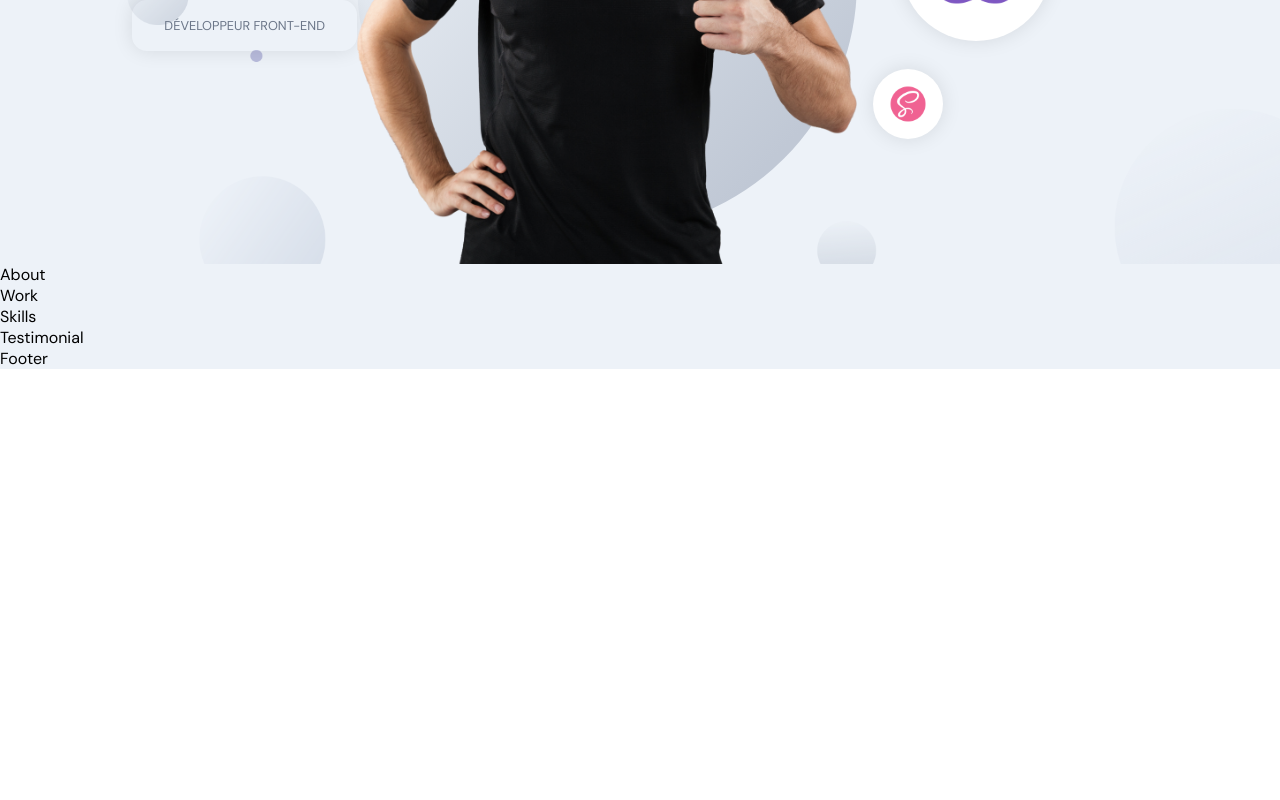
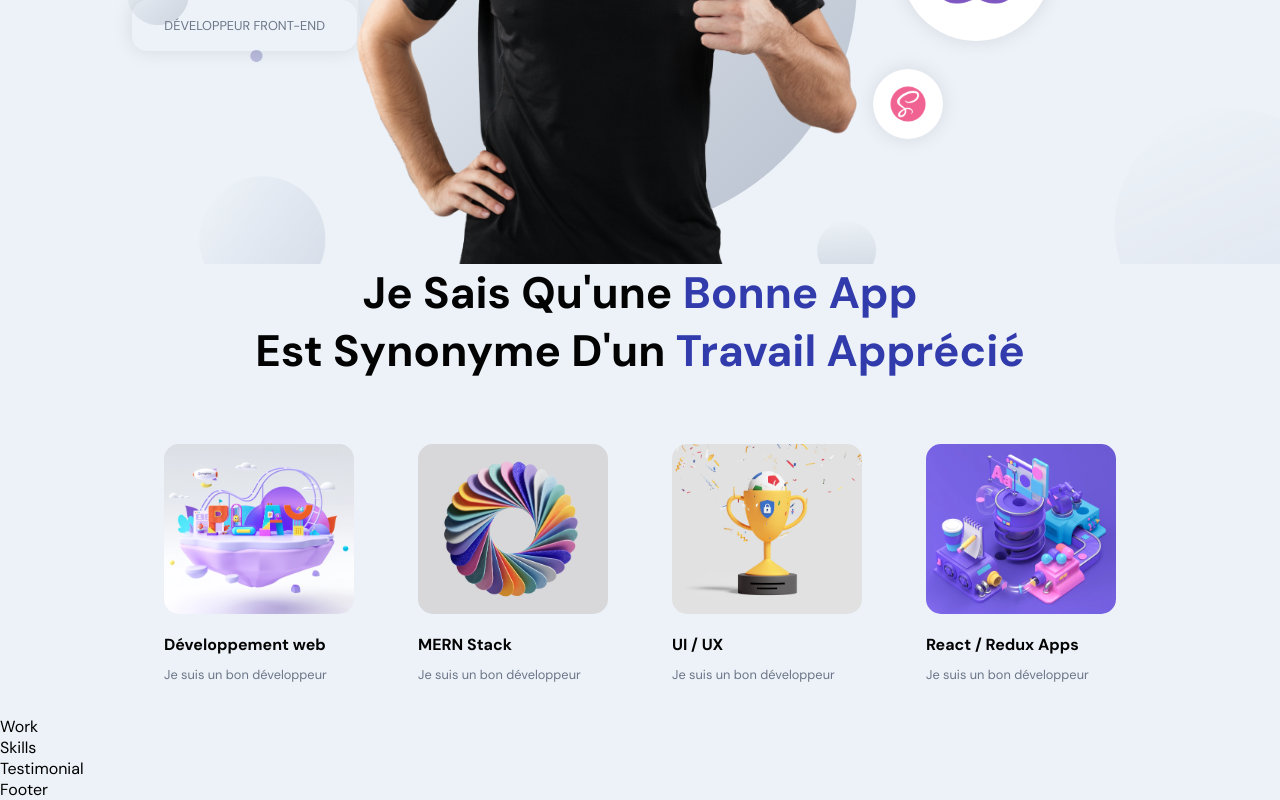
Before and after one commit to JohanSannier/portfolio, a React (Create React App) app: page / in a window 1280 px wide. Shown: the part 459-1259 px from the top of the page. Before the commit the page ends 828 px from the top, so only its background shows below. Built offline with nearby package versions, Linux system fonts and the light colour scheme.

Commit message:
tmp abouts

```diff
--- /dev/null
+++ b/src/constants/abouts.js
@@ -0,0 +1,24 @@
+import { images } from "./index";
+
+export const abouts = [
+  {
+    title: "Développement web",
+    description: "Je suis un bon développeur",
+    imgUrl: images.about01,
+  },
+  {
+    title: "MERN Stack",
+    description: "Je suis un bon développeur",
+    imgUrl: images.about02,
+  },
+  {
+    title: "UI / UX",
+    description: "Je suis un bon développeur",
+    imgUrl: images.about03,
+  },
+  {
+    title: "React / Redux Apps",
+    description: "Je suis un bon développeur",
+    imgUrl: images.about04,
+  },
+];
--- a/src/container/About/About.jsx
+++ b/src/container/About/About.jsx
@@ -1,8 +1,37 @@
-import React from "react";
+import React, { useState, useEffect } from "react";
+import { motion } from "framer-motion";
+import { abouts } from "../../constants/abouts.js";
+
 import "./About.scss";
 
 const About = () => {
-  return <div>About</div>;
+  return (
+    <>
+      <h2 className="head-text">
+        Je sais qu'une <span>Bonne App</span>
+        <br /> est synonyme d'un <span>Travail Apprécié</span>
+      </h2>
+      <div className="app__profiles">
+        {abouts.map((about, index) => (
+          <motion.div
+            key={`${about.title}${index}`}
+            whileInView={{ opacity: 1 }}
+            whileHover={{ scale: 1.1 }}
+            transition={{ duration: 0.5, type: "tween" }}
+            className="app__profile-item"
+          >
+            <img src={about.imgUrl} alt={about.title} />
+            <h2 className="bold-text" style={{ marginTop: 20 }}>
+              {about.title}
+            </h2>
+            <p className="p-text" style={{ marginTop: 10 }}>
+              {about.description}
+            </p>
+          </motion.div>
+        ))}
+      </div>
+    </>
+  );
 };
 
 export default About;
--- a/src/container/About/About.scss
+++ b/src/container/About/About.scss
@@ -0,0 +1,38 @@
+.app__about {
+  flex: 1;
+  width: 100%;
+  flex-direction: column;
+}
+
+.app__profiles {
+  display: flex;
+  justify-content: center;
+  align-items: flex-start;
+  flex-wrap: wrap;
+  margin-top: 2rem;
+}
+
+.app__profile-item {
+  width: 190px;
+  display: flex;
+  justify-content: flex-start;
+  align-items: flex-start;
+  flex-direction: column;
+  margin: 2rem;
+
+  img {
+    width: 100%;
+    height: 170px;
+    border-radius: 15px;
+    object-fit: cover;
+  }
+
+  @media screen and (min-width: 2000px) {
+    width: 370px;
+    margin: 2rem 4rem;
+
+    img {
+      height: 320px;
+    }
+  }
+}
```
